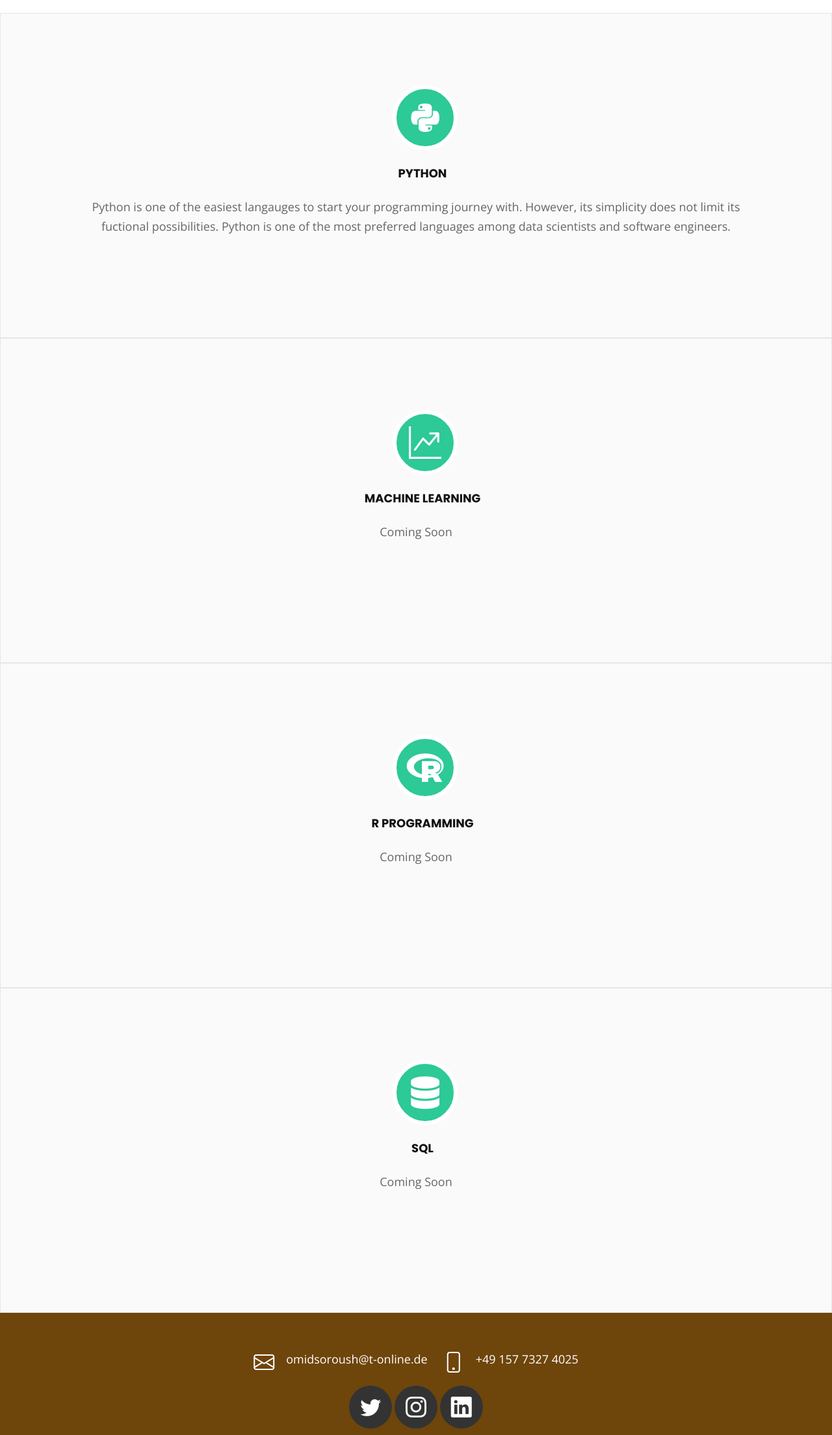
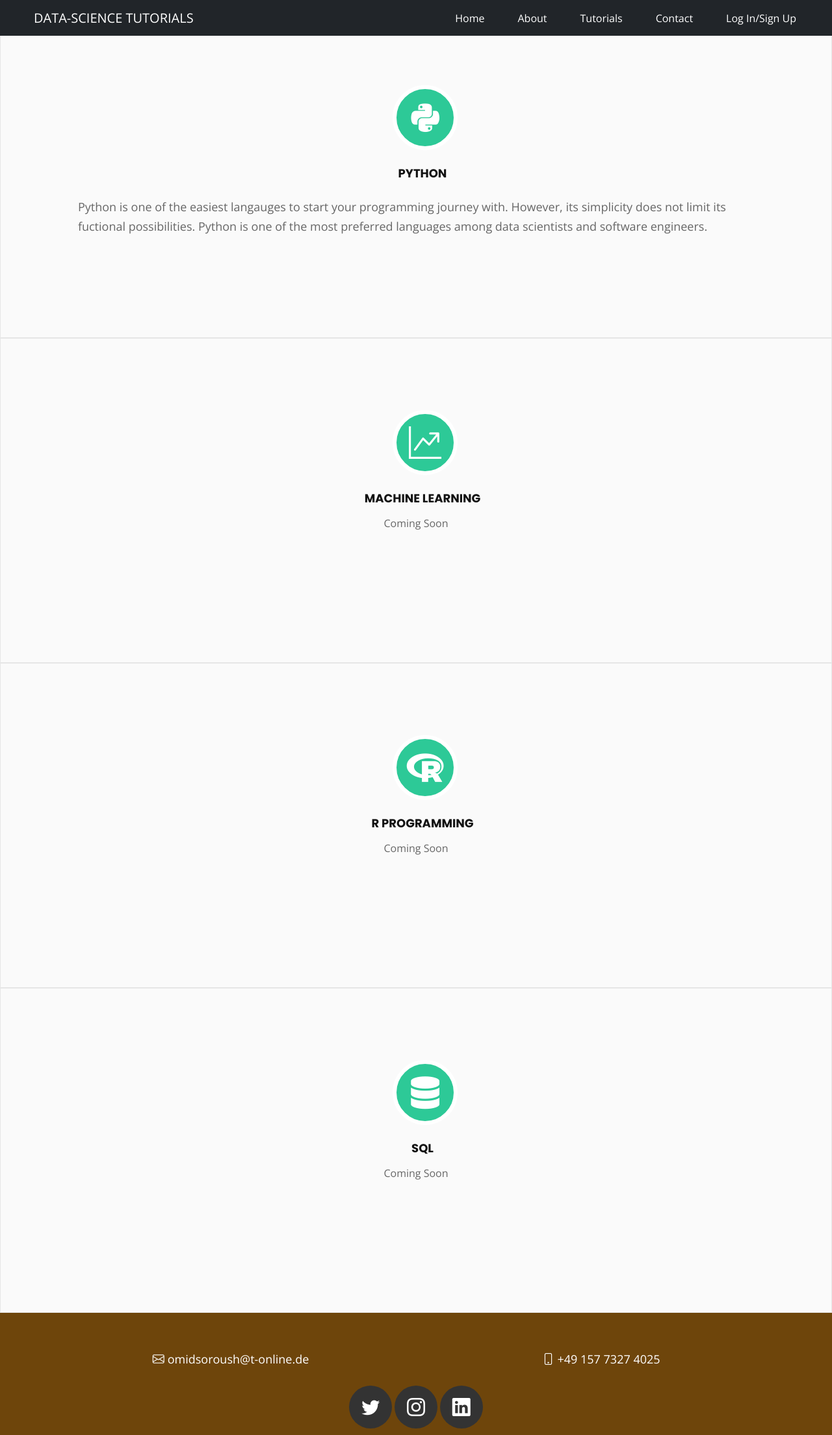
Before and after one commit to OmidSoroush/pypro, a Django app: page /tutorial/selection/ in a window 1280 px wide. Shown: the whole page at 65% size. Run offline with Django 3.2, Linux system fonts and the light colour scheme; parts of the project's set-up code (start-up, migrations or seed data) failed here and were passed over; some libraries are stand-ins or nearby versions.

Commit message:
styling python_detail

```diff
--- a/blog/templates/blog/base.html
+++ b/blog/templates/blog/base.html
@@ -165,13 +165,12 @@
   <footer id="footer">
     <div class="footer-top">
       <div class="container">
-        <div class="row justify-content-center">
-          <div class="col-md-auto">
-            <i class="bi bi-envelope"></i>
-            <p>omidsoroush@t-online.de</p>
+        <div class="row">
+          <div class="col">
+            <p><i class="bi bi-envelope con_icon" style="padding-right:5px;"></i>omidsoroush@t-online.de</p>
           </div>
-          <div class="col-md-auto">
-            <i class="bi bi-phone"></i> <p>+49 157 7327 4025</p>
+          <div class="col">
+            <p><i class="bi bi-phone con_icon" style="padding-right:5px;"></i>+49 157 7327 4025</p>
           </div>
         </div>
       </div>
--- a/blog/templates/blog/tutorials.html
+++ b/blog/templates/blog/tutorials.html
@@ -13,23 +13,23 @@
       </div>
       <div class="col-sm-6 quarter">
         <div class="box">
-          <div class="icon"><a href=""><i class="bi bi-graph-up"></i></a></div>
-          <h4 class="title"><a href="">Machine Learning</a></h4>
-          <p class="description">Coming Soon</p>
+          <div class="icon"><a href="#"><i class="bi bi-graph-up"></i></a></div>
+          <h4 class="title"><a href="#">Machine Learning</a></h4>
+          <p class="text-center">Coming Soon</p>
         </div>
       </div>
       <div class="col-sm-6 quarter">
         <div class="box">
-          <div class="icon"><a href=""><i class="fab fa-r-project"></i></a></div>
-          <h4 class="title"><a href="">R Programming</a></h4>
-          <p class="description">Coming Soon</p>
+          <div class="icon"><a href="#"><i class="fab fa-r-project"></i></a></div>
+          <h4 class="title"><a href="#">R Programming</a></h4>
+          <p class="text-center">Coming Soon</p>
         </div>
       </div>
       <div class="col-sm-6 quarter">
         <div class="box">
-          <div class="icon"><a href=""><i class="fas fa-database"></i></a></div>
-          <h4 class="title"><a href="">SQL</a></h4>
-          <p class="description">Coming Soon</p>
+          <div class="icon"><a href="#"><i class="fas fa-database"></i></a></div>
+          <h4 class="title"><a href="#">SQL</a></h4>
+          <p class="text-center">Coming Soon</p>
         </div>
       </div>
   </div>
--- a/static/blog/css/style.css
+++ b/static/blog/css/style.css
@@ -512,7 +512,7 @@ img {
   margin-left: auto;
   margin-right: auto;
   width: 90%;
-  text-align: center;
+  text-align: left;
 }
 
 
@@ -646,20 +646,22 @@ img {
 
 #footer .row {
   color: #fff;
+  text-align: center;
 }
 
-#footer .row i {
-  font-size: 32px;
-  color: #fff;
-  float: left;
-  line-height: 0;
-}
 
 #footer .row p {
-  padding: 0 0 10px 50px;
+  padding: 0 0 10px 0px;
   margin-bottom: 20px;
   line-height: 22px;
   font-size: 18px;
+}
+
+
+@media only screen and (max-width: 700px) {
+  #footer .row p {
+    font-size: 14px;
+  }
 }
 
 #footer .row .email p {
@@ -672,7 +674,7 @@ img {
 }
 
 #footer .social-links a {
-  font-size: 32px;
+  font-size: 28px;
   background: #333;
   color: #fff;
   line-height: 1;
--- a/static/blog/js/main.js
+++ b/static/blog/js/main.js
@@ -9,17 +9,17 @@
 
 
 // Hide Navbar on scroll down
-var prevScrollpos = window.pageYOffset;
-window.onscroll = function() {
-var currentScrollPos = window.pageYOffset;
-  if (prevScrollpos > currentScrollPos) {
-    document.getElementById("navbar").style.top = "0";
-  } else {
-    document.getElementById("navbar").style.top = "-80px";
-  }
-  prevScrollpos = currentScrollPos;
-
-};
+// var prevScrollpos = window.pageYOffset;
+// window.onscroll = function() {
+// var currentScrollPos = window.pageYOffset;
+//   if (prevScrollpos > currentScrollPos) {
+//     document.getElementById("navbar").style.top = "0";
+//   } else {
+//     document.getElementById("navbar").style.top = "-80px";
+//   }
+//   prevScrollpos = currentScrollPos;
+//
+// };
 
 (function() {
   "use strict";
```
